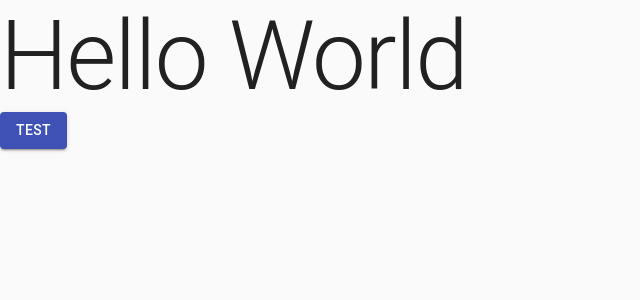
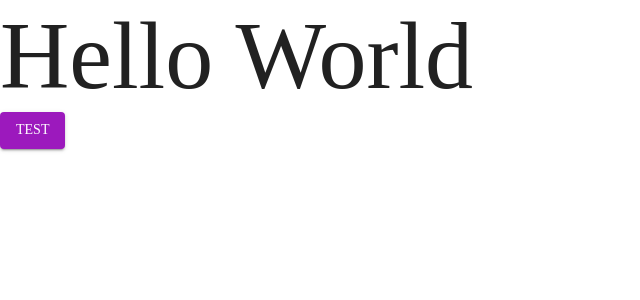
Before and after one commit to ArbaazMeghani/saas-subcription, a Next.js app: page / in a window 1280 px wide. Shown: the top 300 px of the page, without its empty margins (0-640 px from the left). Built offline with nearby package versions, Linux system fonts and the light colour scheme.

Commit message:
Add material ui theme

```diff
--- a/pages/_app.js
+++ b/pages/_app.js
@@ -3,6 +3,7 @@ import PropTypes from 'prop-types';
 import Head from 'next/head';
 import { ThemeProvider } from '@material-ui/core/styles';
 import CssBaseline from '@material-ui/core/CssBaseline';
+import theme from '../theme/theme'
 
 export default function MyApp(props) {
   const { Component, pageProps } = props;
@@ -20,8 +21,10 @@ export default function MyApp(props) {
         <title>My page</title>
         <meta name="viewport" content="minimum-scale=1, initial-scale=1, width=device-width" />
       </Head>
-      <CssBaseline />
-      <Component {...pageProps} />
+      <ThemeProvider theme={theme} >
+        <CssBaseline />
+        <Component {...pageProps} />
+      </ThemeProvider>
     </React.Fragment>
   );
 }
--- a/pages/api/hello.js
+++ /dev/null
@@ -1,6 +0,0 @@
-// Next.js API route support: https://nextjs.org/docs/api-routes/introduction
-
-export default (req, res) => {
-  res.statusCode = 200
-  res.json({ name: 'John Doe' })
-}
--- /dev/null
+++ b/theme/theme.js
@@ -0,0 +1,27 @@
+import { createMuiTheme } from '@material-ui/core/styles';
+import red from '@material-ui/core/colors/red';
+
+// Create a theme instance.
+const theme = createMuiTheme({
+  palette: {
+    primary: {
+      main: '#9c19bd',
+    },
+    secondary: {
+      main: '#2683e0',
+    },
+    error: {
+      main: red.A400,
+    },
+    background: {
+      default: '#fff',
+    },
+  },
+  typography: {
+    fontFamily: [
+      'Montserrat'
+    ]
+  }
+});
+
+export default theme;
```
